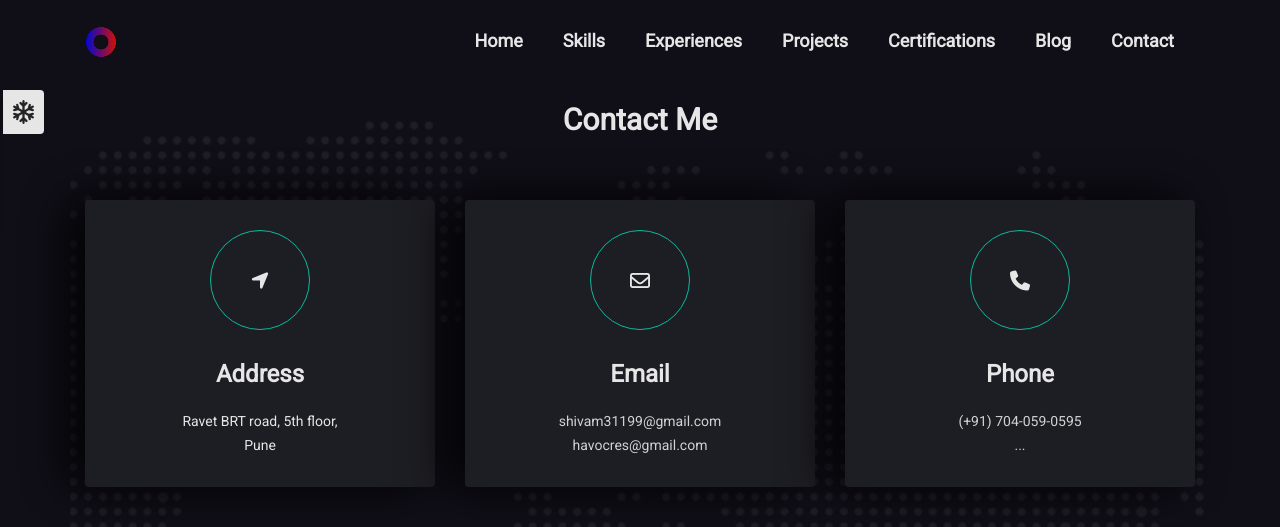
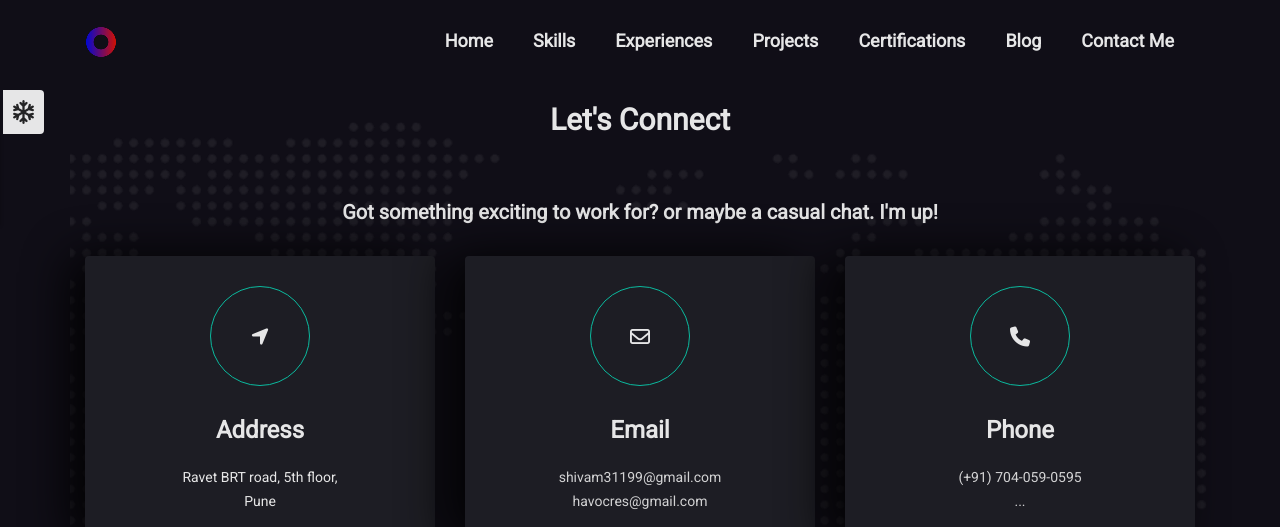
Before and after one commit to shivam675/portfolio, a Django app: page /contact-me/ in a window 1280 px wide. Shown: the top 527 px of the page. Run offline with Django 3.2, Linux system fonts and the light colour scheme; some libraries are stand-ins or nearby versions.

Commit message:
fixed: nature

```diff
--- a/portfolio/templates/updated/base.html
+++ b/portfolio/templates/updated/base.html
@@ -90,7 +90,7 @@
                                     <a class="nav-link" href="{% url 'blog:all_blogs' %}">Blog</a>
                                 </li>
                                 <li class="nav-item">
-                                   <a class="nav-link" href="{% url 'contact' %}">Contact</a>
+                                   <a class="nav-link" href="{% url 'contact' %}">Contact Me</a>
                                 </li>
                             </ul>
                         </div>
--- a/portfolio/templates/updated/contact.html
+++ b/portfolio/templates/updated/contact.html
@@ -6,7 +6,9 @@
 
 <div class="map-image image-bg">
 <div class="col-sm-12 section-title wow fadeInUp" data-wow-duration="0.8s" data-wow-delay="0.2s">
-    <h3>Contact Me</h3>
+    <h3>Let's Connect</h3>
+    <h5>Got something exciting to work for? or maybe a casual chat. I'm up!</h5>
+    <br>
 </div>
 <div class="col-sm-12 mh-footer-address">
     <div class="row">
```
Also changed, not shown: db.sqlite3.
